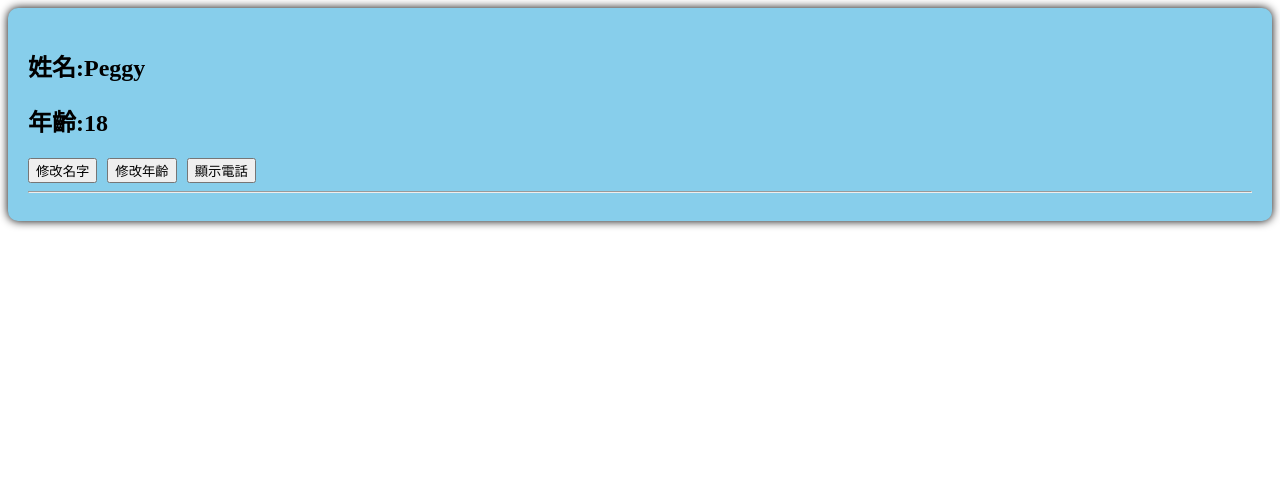
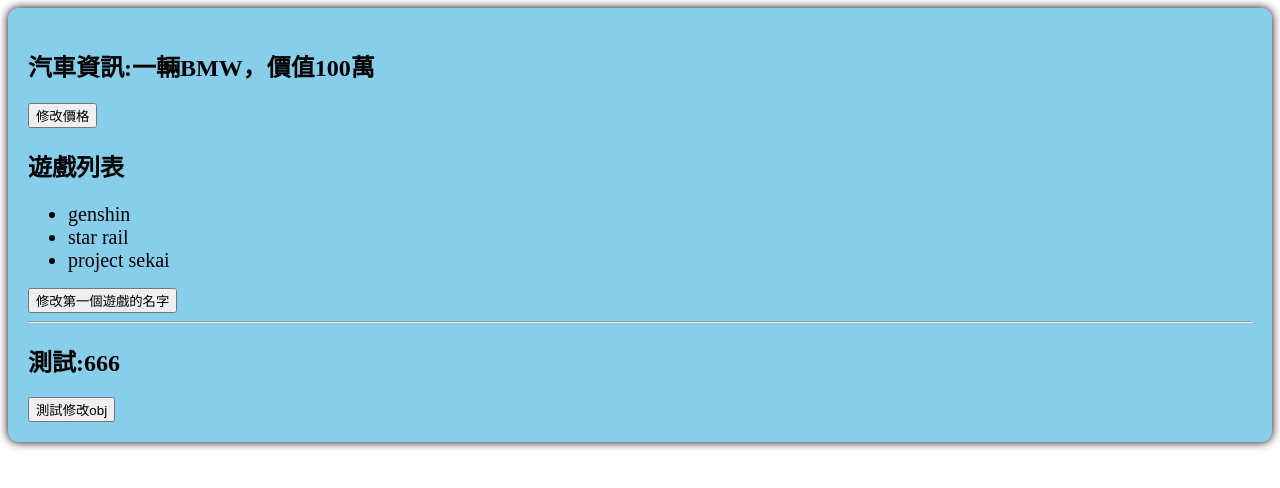
Before and after one commit to genepeggy/vue_vite_test, a Vue app: page / in a window 1280 px wide. Shown: the top 488 px of the page. Built offline with nearby package versions, Linux system fonts and the light colour scheme; the HTML template or start-up script is replaced by a standard one.

Commit message:
🎨 reactive創建對象類型的響應式數據

```diff
--- a/src/components/Person.vue
+++ b/src/components/Person.vue
@@ -11,38 +11,44 @@
 </script> -->
 <!-- 拿來設定compositionAPI -->
 <script lang='ts' setup>
-    import {ref} from 'vue'
-    // defineOptions()拿來設定component名字->vue3的新寫法
-    defineOptions({
-    name: "PersonTest"
+    //物件用reactive
+    import { reactive } from 'vue';
+
+    // 數據
+    let car = reactive({brand:'BMW',price:100})
+    console.log(car);
+    // 結果:Proxy(Object) {brand: 'BMW', price: 100}
+    // let car={brand:'BMW',price:100}
+    // console.log(car);
+    // 結果:{brand: 'BMW', price: 100}
+    // console.log(Proxy);
+    // js原生的內建函數
+    let games = reactive([
+        {id:'game01',name:'genshin'},
+        {id:'game02',name:'star rail'},
+        {id:'game03',name:'project sekai'},
+    ])
+
+    let obj = reactive({
+        a:{
+            b:{
+                c:666
+            }
+        }
     })
-    //數據
-    let name = ref("Peggy")
-    let age = ref(18)
-    let tel = "013"
-    // 不需要寫return
-
-    console.log(name);
-    console.log(age);
-    console.log(tel);
 
 
-     // 方法
-    function changeName(){
-        name.value="p7"
-        console.log(name);
+    // 方法
+    function changePrice(){
+        car.price += 10
+        console.log(car.price);
 
     }
-    function changeAge(){
-
-        age.value += 1
-        console.log(age);
+    function changeFirstGameName(){
+        games[0].name="原神 空月之歌"
     }
-    function showTel(){
-
-
-        alert(tel)
-        console.log(tel);
+    function changeObj(){
+        obj.a.b.c=999
     }
 </script>
 <!-- js或ts end -->
@@ -50,14 +56,21 @@
 <!-- html結構 start -->
 <template>
     <div class="person">
-        <!-- <h2>{{ a }}</h2> -->
-        <h2>姓名:{{ name }}</h2>
-        <h2>年齡:{{ age }}</h2>
-        <button @click="changeName">修改名字</button>
-        <button @click="changeAge">修改年齡</button>
-        <button @click="showTel">顯示電話</button>
+        <h2>汽車資訊:一輛{{car.brand}}，價值{{car.price}}萬</h2>
+        <button @click="changePrice">修改價格</button>
+        <br>
+        <h2>遊戲列表</h2>
+        <ul>
+            <!-- <li>{{games[0].name}}</li>
+            <li>{{games[1].name}}</li>
+            <li>{{games[2].name}}</li> -->
+            <!-- vue的特殊寫法:遍歷每個在物件中的元素 -->
+            <li v-for="item in games" :key="item.id">{{ item.name }}</li>
+        </ul>
+        <button @click="changeFirstGameName">修改第一個遊戲的名字</button>
         <hr>
-
+        <h2>測試:{{obj.a.b.c}}</h2>
+        <button @click="changeObj">測試修改obj</button>
     </div>
 </template>
 <!-- html結構 end -->
@@ -72,5 +85,8 @@
     button{
         margin-right: 10px;
     }
+    li{
+        font-size: 1.25rem;
+    }
 </style>
 <!-- 樣式 end -->
```
